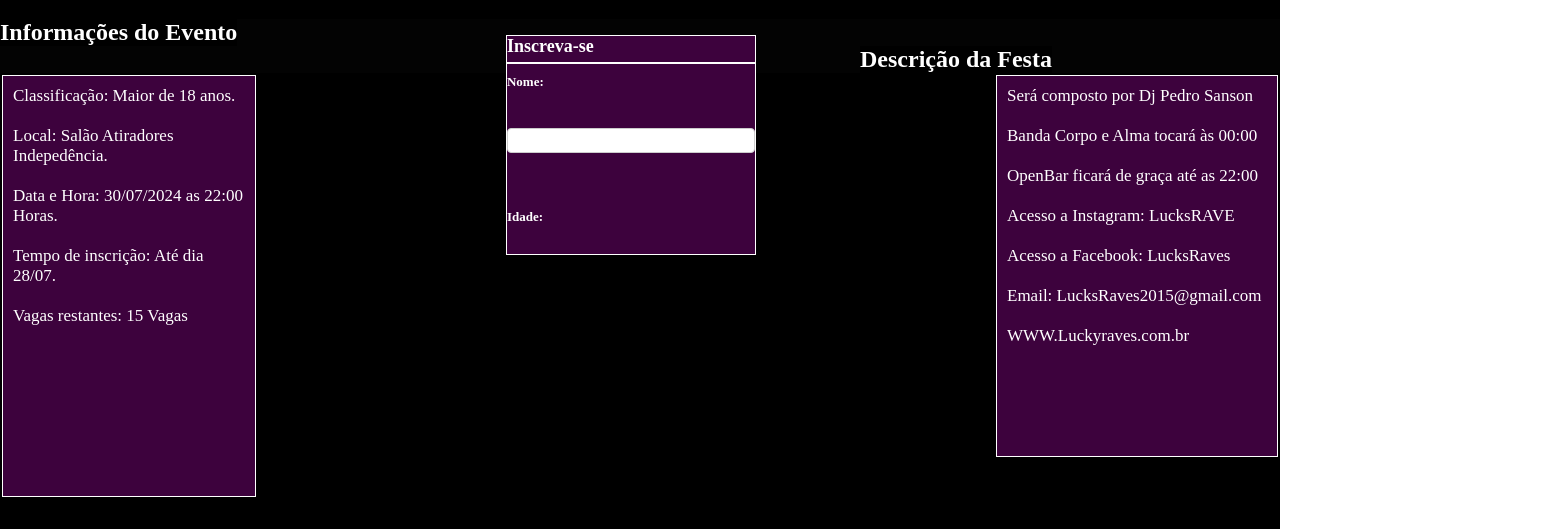
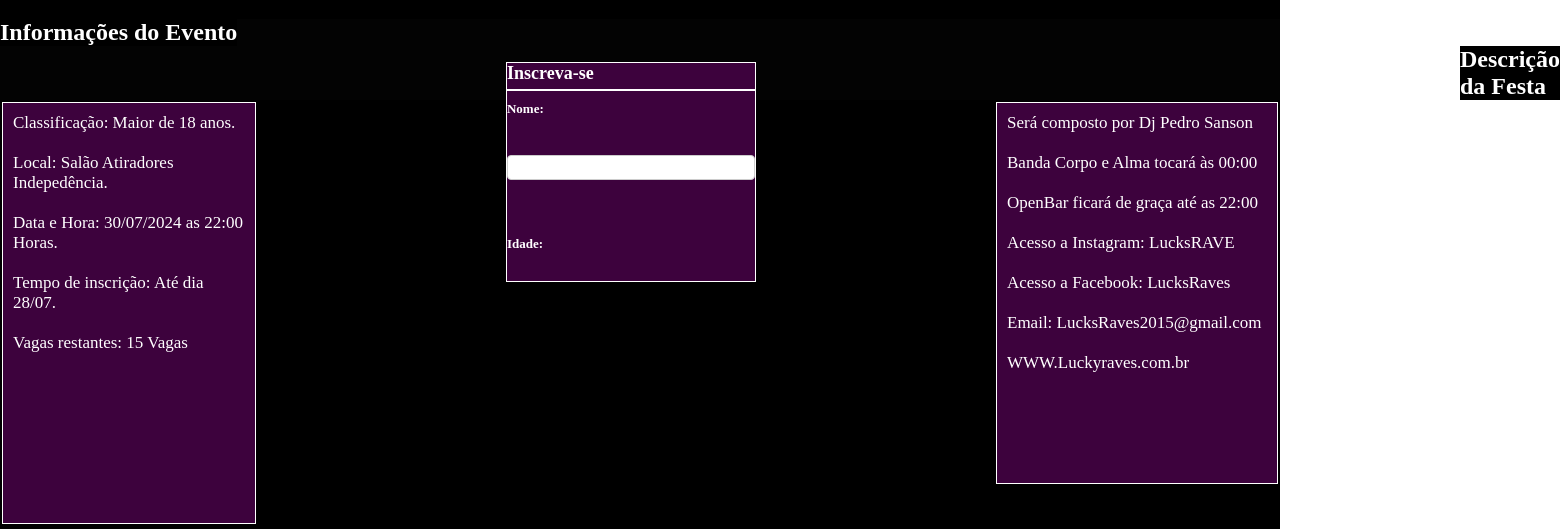
Before and after one commit to Henrique-konig/EVENTO, a plain HTML site: page EVENTO/index.html in a window 1280 px wide. Shown: the part 227-756 px from the top of the page, 1560 px wide, since content can reach past the window. Drawn offline with Linux system fonts and the light colour scheme.

Commit message:
Update style.css

```diff
--- a/EVENTO/style.css
+++ b/EVENTO/style.css
@@ -68,7 +68,7 @@
     margin-left: 65px;
     color: rgb(255, 255, 255);
     background-color: black;
-    margin-left: 860px;
+    margin-left: 1460px;
     margin-top: 0px;
 }
 
```
